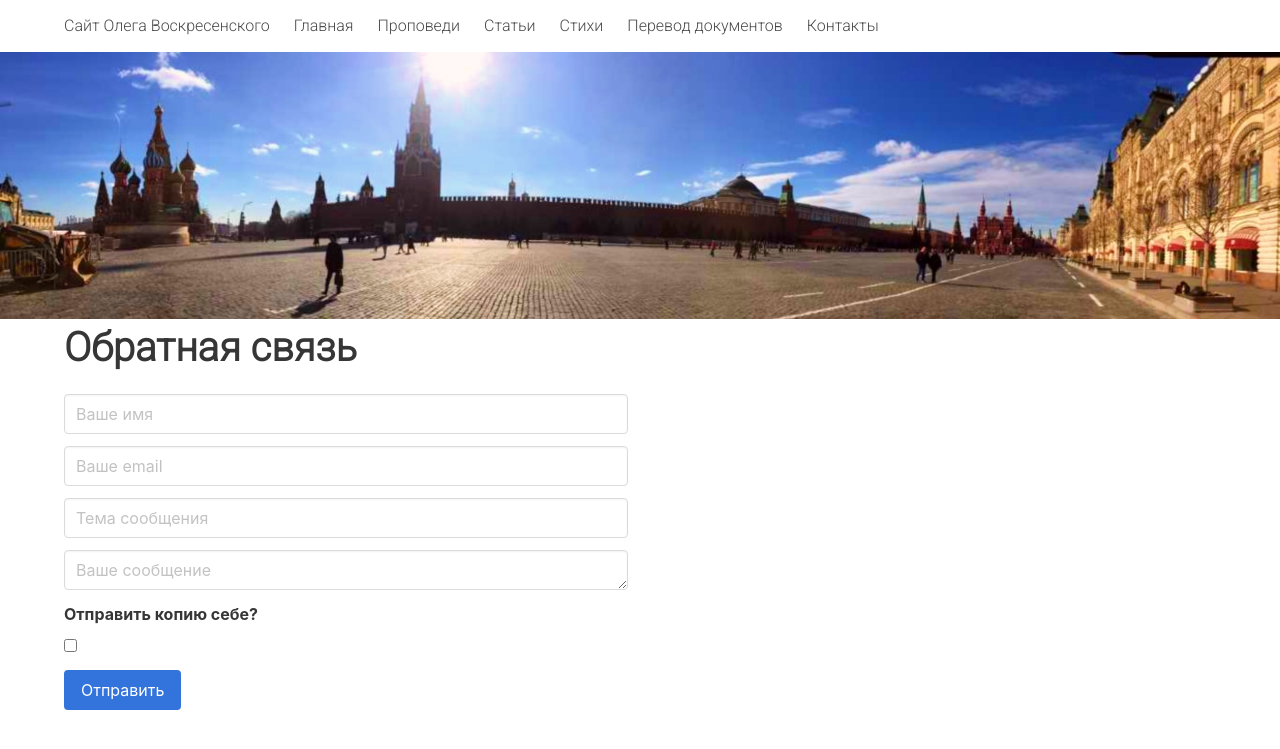
After one commit to aaksionau/voskres, a Django app: page /contacts/ in a window 1280 px wide. The commit adds this page. Shown: the top 749 px of the page. Run offline with Django 3.2, Linux system fonts and the light colour scheme; some libraries are stand-ins or nearby versions.

Commit message:
Ready website Version 1

```diff
--- /dev/null
+++ b/voskres/pages/forms.py
@@ -0,0 +1,49 @@
+from django.forms import ModelForm
+from django.core import mail
+from django import forms
+
+from .models import Feedback
+
+
+class FeedbackForm(ModelForm):
+    def _send_message(self, subject, message, recipients):
+        with mail.get_connection() as connection:
+            email = mail.EmailMessage(
+                subject=subject,
+                body=message,
+                to=recipients,
+                connection=connection
+            )
+            email.content_subtype = 'html'
+            email.send()
+
+    def send_email(self):
+        subject = self.cleaned_data['subject']
+        message = self.cleaned_data['message']
+        email = self.cleaned_data['email']
+        name = self.cleaned_data['name']
+        cc_myself = self.cleaned_data['cc_myself']
+
+        message_to_admin = f'Сообщение от {name}: {message}'
+
+        recipients = ['ovoskresensky@yandex.ru ']
+        self._send_message(subject, message_to_admin, recipients)
+        if cc_myself:
+            recipients = [email]
+            subject = 'Копия вашего сообщения с voskres.net: ' + subject
+            self._send_message(subject, message, recipients)
+
+    class Meta:
+        model = Feedback
+        fields = ['name', 'email', 'subject', 'message', 'cc_myself']
+
+        widgets = {
+            'name': forms.TextInput(attrs={'placeholder': 'Ваше имя', 'class': 'input'}),
+            'email': forms.EmailInput(attrs={'placeholder': 'Ваше email', 'class': 'input'}),
+            'subject': forms.TextInput(attrs={'placeholder': 'Тема сообщения', 'class': 'input'}),
+            'message': forms.Textarea(
+                attrs={'placeholder': 'Ваше сообщение', 'class': 'input'}),
+        }
+        labels = {
+            'cc_myself': 'Отправить копию сообщения мне'
+        }
--- a/voskres/pages/models.py
+++ b/voskres/pages/models.py
@@ -4,13 +4,13 @@ from django.urls import reverse
 
 class BlogPost(models.Model):
     BLOGPOST_TYPES = (
-        ('S', 'Проповедь'),
-        ('A', 'Статья'),
-        ('P', 'Стих'),
+        ('sermon', 'Проповедь'),
+        ('article', 'Статья'),
+        ('poem', 'Стих'),
     )
     title = models.CharField(max_length=200)
     description = models.TextField(null=True, blank=True)
-    post_type = models.CharField(max_length=1, choices=BLOGPOST_TYPES)
+    post_type = models.CharField(max_length=10, choices=BLOGPOST_TYPES)
     created = models.DateTimeField(auto_now_add=True)
     modified = models.DateTimeField(auto_now=True)
     seo_keywords = models.CharField(max_length=250, blank=True, null=True)
@@ -20,7 +20,7 @@ class BlogPost(models.Model):
         return self.title
 
     def get_absolute_url(self):
-        return reverse('blogpost-detail', kwargs={'id': self.id})
+        return reverse('blogpost-detail', kwargs={'pk': self.id})
 
 
 class Feedback(models.Model):
--- /dev/null
+++ b/voskres/pages/templates/pages/contacts.html
@@ -0,0 +1,40 @@
+{% extends "base.html" %}
+{% load static %}
+
+{% block content %}
+<section class="container">
+    <h2 class="title is-2">Обратная связь</h2>
+    <div class="columns">
+        <div class="column">
+        <form action="/contacts/" method="post">
+            {% csrf_token %}
+            {{ form.non_field_errors }}
+            <div class="field">
+                {{ form.name.errors }}
+                {{ form.name }}
+            </div>
+            <div class="field">
+                {{ form.email.errors }}
+                {{ form.email }}
+            </div>
+            <div class="field">
+                {{ form.subject.errors }}
+                {{ form.subject }}
+            </div>
+            <div class="field">
+                {{ form.message.errors }}
+                {{ form.message }}
+            </div>
+            <div class="field">
+                {{ form.cc_myself.errors }}
+                <label class="label" for="{{ form.cc_myself.id_for_label }}">Отправить копию себе?</label>
+                {{ form.cc_myself }}
+            </div>
+            <button class="button is-link">Отправить</button>
+        </form>
+        </div>
+        <div class="column"></div>
+    </div>
+</section>
+
+{% endblock %}
--- a/voskres/pages/urls.py
+++ b/voskres/pages/urls.py
@@ -4,5 +4,12 @@ from . import views
 
 urlpatterns = [
     path('', views.HomePageView.as_view(), name='home-page'),
-    path('<int:id>/', views.BlogPostDetailView.as_view(), name='blogpost-detail'),
+    path('blogposts/<int:pk>/', views.BlogPostDetailView.as_view(),
+         name='blogpost-detail'),
+    path('blogposts/<str:category>', views.BlogPostListView.as_view(),
+         name="blogpost-list"),
+    path('contacts/', views.ContactsFormView.as_view(), name='contacts'),
+    path('contacts/thankyou/', views.ContactsThankYouView.as_view(), name='thankyou'),
+    path('translation', views.translation, name="translation"),
+
 ]
--- a/voskres/pages/views.py
+++ b/voskres/pages/views.py
@@ -1,8 +1,11 @@
 from django.utils import timezone
+from django.views.generic import FormView, TemplateView
 from django.views.generic.detail import DetailView, View
+from django.views.generic.list import ListView
 from django.shortcuts import render
 
 from .models import BlogPost
+from .forms import FeedbackForm
 
 
 class HomePageView(View):
@@ -12,10 +15,32 @@ class HomePageView(View):
 
 
 class BlogPostDetailView(DetailView):
-
     model = BlogPost
 
-    def get_context_data(self, **kwargs):
-        context = super().get_context_data(**kwargs)
-        context['now'] = timezone.now()
-        return context
+
+class BlogPostListView(ListView):
+    model = BlogPost
+    paginate_by = 10
+    context_object_name = 'blogposts'
+
+    def get_queryset(self):
+        return BlogPost.objects.filter(post_type=self.kwargs['category'].rstrip('s'))
+
+
+class ContactsFormView(FormView):
+    template_name = 'pages/contacts.html'
+    success_url = '/contacts/thankyou/'
+    form_class = FeedbackForm
+
+    def form_valid(self, form, **kwargs):
+        form.save()
+        form.send_email()
+        return super().form_valid(form)
+
+
+class ContactsThankYouView(TemplateView):
+    template_name = 'pages/thankyou.html'
+
+
+def translation(request):
+    return render(request, 'pages/translation.html')
--- /dev/null
+++ b/voskres/static/css/site.css
@@ -0,0 +1,35 @@
+main {
+  padding: 0 10px;
+}
+.article {
+  padding: 10px 0;
+}
+.author {
+  float: left;
+  margin-right: 20px;
+}
+.translation {
+  padding-left: 30px;
+}
+p {
+  padding: 10px 30px;
+}
+h1,
+h2,
+h3,
+h4,
+nav a {
+  font-family: "Roboto", sans-serif;
+}
+footer {
+  background-color: #f5f5f6;
+  padding: 10px 10px;
+  padding-bottom: 50px;
+}
+footer p {
+  color: #999999;
+  font-size: 0.9em;
+}
+.form {
+  width: 50%;
+}
--- a/voskres/templates/base.html
+++ b/voskres/templates/base.html
@@ -7,14 +7,41 @@
     <title>Сайт Олега Воскресенского</title>
     <meta name="author" content="Aliaksei Aksionau">
     <link rel="stylesheet" href="{% static 'css/bulma.min.css' %}" />
+    <link rel="stylesheet" href="{% static 'css/site.css' %}" />
+    <link href="https://fonts.googleapis.com/css2?family=Roboto:wght@300&display=swap" rel="stylesheet">
     <script defer src="https://use.fontawesome.com/releases/v5.3.1/js/all.js"></script>
   </head>
   <body>
-    <div class="container">
         {% include 'navigation.html' %}
-
+        <img src="{% static 'img/main_photo.jpg'%}"/>
         {% block content %}
         {% endblock content %}
-    </div>
+        <script>
+          document.addEventListener('DOMContentLoaded', () => {
+
+            // Get all "navbar-burger" elements
+            const $navbarBurgers = Array.prototype.slice.call(document.querySelectorAll('.navbar-burger'), 0);
+
+            // Check if there are any navbar burgers
+            if ($navbarBurgers.length > 0) {
+
+              // Add a click event on each of them
+              $navbarBurgers.forEach( el => {
+                el.addEventListener('click', () => {
+
+                  // Get the target from the "data-target" attribute
+                  const target = el.dataset.target;
+                  const $target = document.getElementById(target);
+
+                  // Toggle the "is-active" class on both the "navbar-burger" and the "navbar-menu"
+                  el.classList.toggle('is-active');
+                  $target.classList.toggle('is-active');
+
+                });
+              });
+            }
+
+          });
+        </script>
   </body>
 </html>
--- a/voskres/templates/navigation.html
+++ b/voskres/templates/navigation.html
@@ -1,3 +1,4 @@
+<div class="container">
   <nav class="navbar" role="navigation" aria-label="main navigation">
     <div class="navbar-brand">
       <a class="navbar-item" href="http://voskres.net">
@@ -17,18 +18,22 @@
           Главная
         </a>
 
+        <a class="navbar-item" href="/blogposts/sermons">
+          Проповеди
+        </a>
         <a class="navbar-item" href="/blogposts/articles">
-        Проповеди
+          Статьи
         </a>
         <a class="navbar-item" href="/blogposts/poems">
           Стихи
         </a>
-        <a class="navbar-item"href="/pages/translation">
+          <a class="navbar-item"href="/translation">
           Перевод документов
         </a>
-        <a class="navbar-item" href="/contact">
+          <a class="navbar-item" href="/contacts">
           Контакты
         </a>
       </div>
     </div>
   </nav>
+</div>
```
Also changed, not shown: voskres/pages/templates/pages/blogpost.html (added, +11 -0 lines), voskres/pages/templates/pages/blogpost_detail.html (added, +9 -0 lines), voskres/pages/templates/pages/blogpost_list.html (added, +29 -0 lines), voskres/pages/templates/pages/home.html (+21 -9 lines), voskres/pages/templates/pages/thankyou.html (added, +10 -0 lines), voskres/pages/templates/pages/translation.html (added, +12 -0 lines), voskres/pages/migrations/0005_auto_20200606_1807.py (added), voskres/static/img/main_photo.jpg (added), voskres/static/img/oleg.jpg (added), voskres/static/img/translation.jpg (added). Lines whose indentation alone changed are shown as unchanged.
